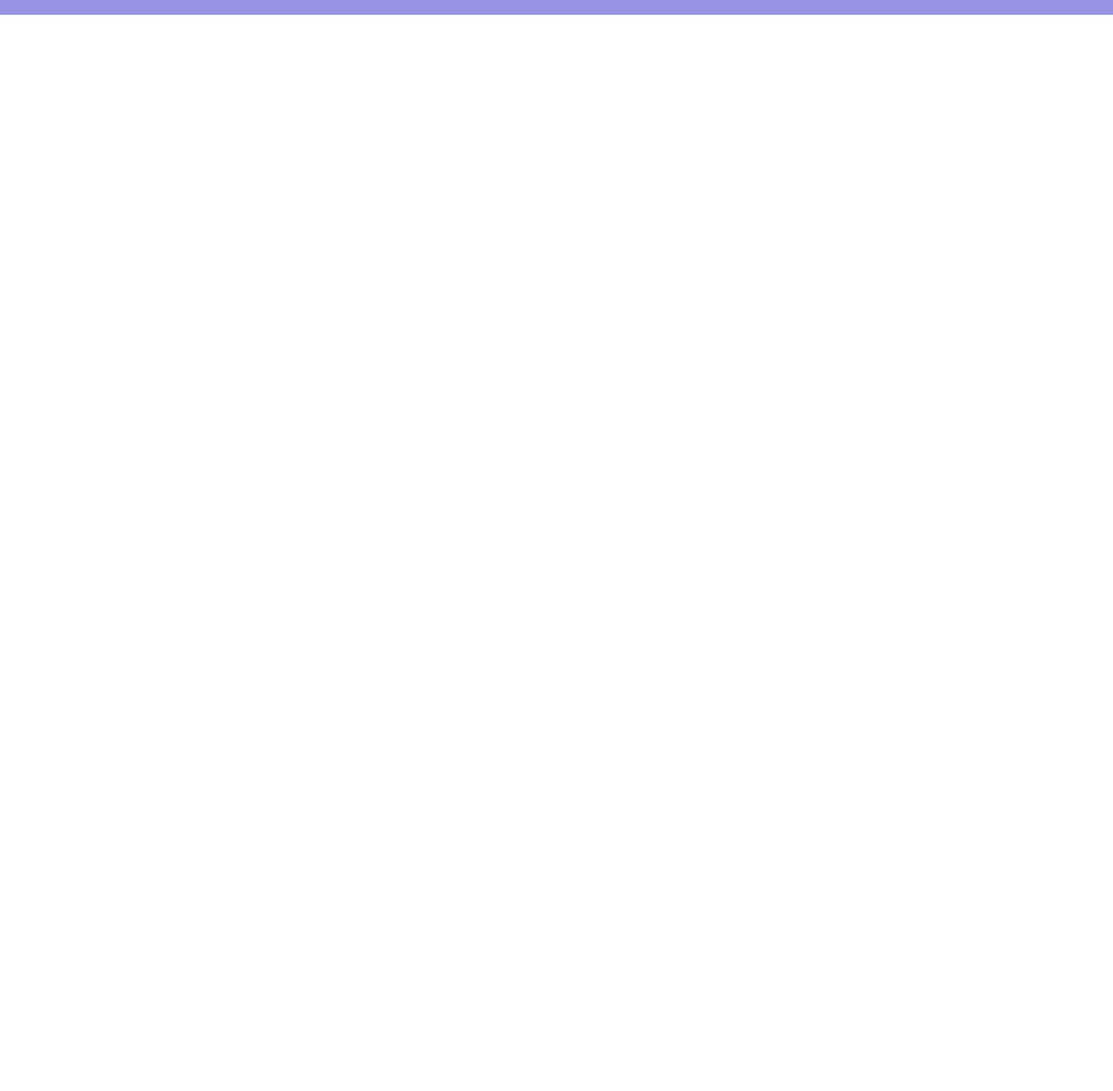
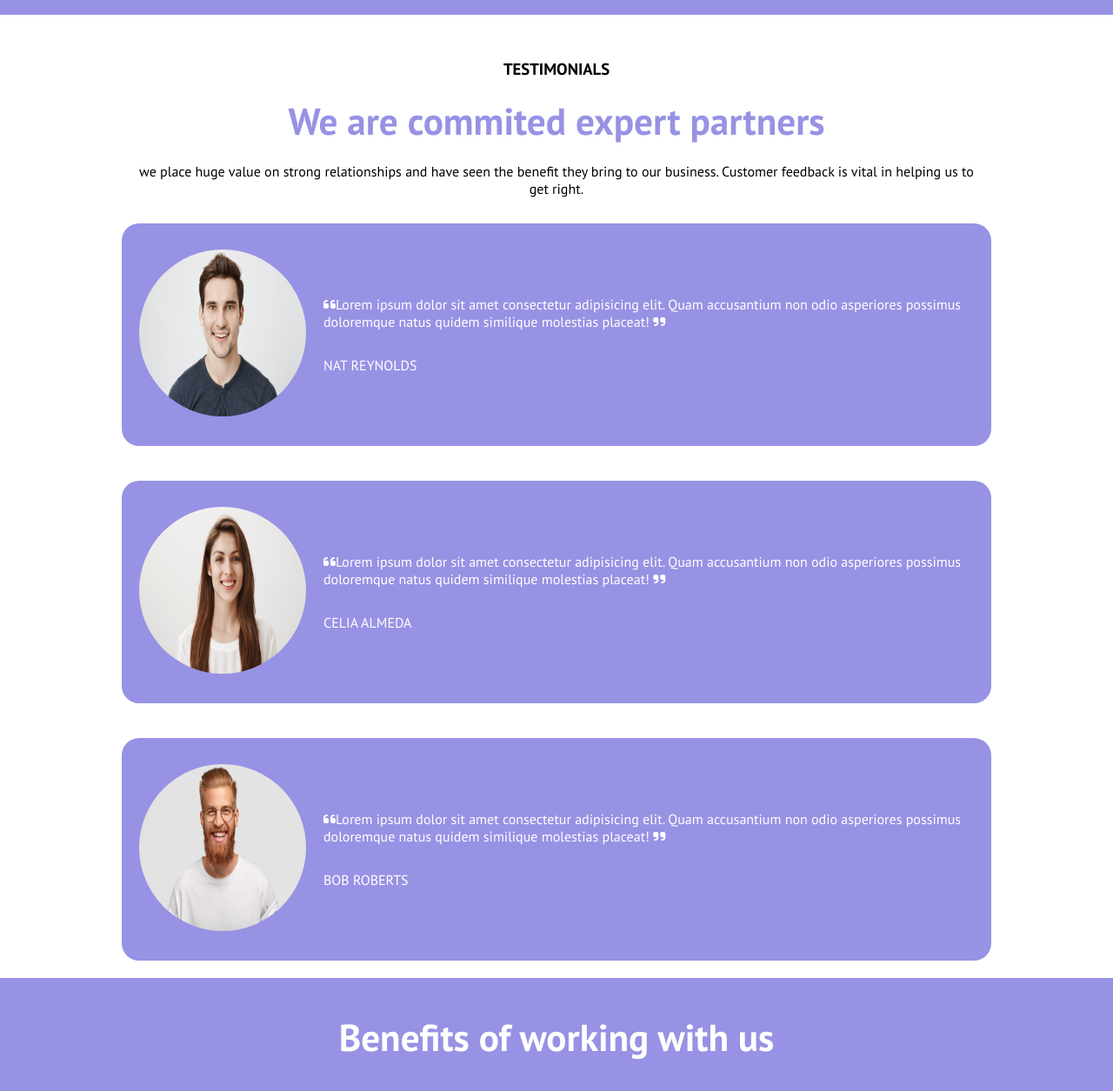
Before and after one commit to Riccardo-Mauri/htmlcss-responsive-layout, a plain HTML site: page index.html in a window 1280 px wide. Shown: the part 1405-2660 px from the top of the page at 87% size. Before the commit the page ends 1422 px from the top, so only its background shows below. Drawn offline with Linux system fonts and the light colour scheme.

Commit message:
layout sezione 3-4 fatte sempre desktop

```diff
--- a/css/style.css
+++ b/css/style.css
@@ -61,6 +61,10 @@ nav >ul >li >a{
 /*
 MAIN
 */
+
+/*
+SEZIONE INTRO
+*/
 #intro-section{
     margin-top: 50px;
 }
@@ -74,14 +78,16 @@ MAIN
 }
 .my-col{
     width: calc((100% / 3) - 20px);
-    margin-left: 20px;
-    margin-left: 20px;
+    margin-left: 10px;
+    margin-right: 10px;
     margin-bottom: 20px;
     min-height: 300px;
     background-color:#B5DDFF ;
     border-radius: 20px;
 }
-
+/*
+SEZIONE PIANIFICAZIONE
+*/
 
 #section-of-plans{
     background-color: #9792E4;
@@ -109,10 +115,6 @@ MAIN
 .plan-container-sx >p{
     color: white;
 }
-
-
-
-
 
 .plan-dx-card{
     display: flex;
@@ -152,3 +154,88 @@ MAIN
     text-align: center;
 
 }
+
+/*
+SEZIONE CARTE PERSONALI
+*/
+.my-row-1-4{
+    display: flex;
+    flex-wrap: wrap;
+}
+.my-col-1-4{
+    display: flex;
+    align-items: center;
+    margin-top: 20px;
+    margin-bottom: 20px;
+    padding: 10px 20px 10px;
+    width:100%;
+    min-height: 200px;
+    background-color: #9792E4;
+    border-radius: 20px;
+    color: white;
+}
+.my-col-1-4-testimonials{
+    text-align: center;
+    width:100%;
+    min-height: 200px;
+    padding: 30px 20px 10px;
+}
+.my-col-1-4-testimonials >*{
+    padding-top: 20px;
+}
+.my-col-1-4-testimonials >h1{
+    font-size: 2.7rem;
+    color:#9792E4;
+}
+.personal-img{
+    padding-top: 20px;
+    padding-bottom: 20px;
+    width:20%;
+
+}
+.personal-img >img{
+    width: 192px;
+    height: 192px;
+    border-radius: 50%;
+}
+.personal-info{
+    width: 80%;
+    padding-left: 20px;
+    padding-right: 10px;
+
+}
+.info-name{
+    padding-top: 30px;
+}
+
+
+/*
+SEZIONE FEATURE
+*/
+
+#feature-container{
+    background-color: #9792E4;
+}
+.my-row-1-6{
+    display: flex;
+    flex-wrap: wrap;
+
+}
+.my-col-1-6{
+    width: calc((100% / 3) - 40px);
+    margin-top: 40px;
+    margin-left: 20px;
+    margin-right: 20px;
+    margin-bottom: 40px;
+    background-color: white;
+    border-radius: 20px;
+    min-height: 300px;
+}
+.title-of-features >h1{
+    padding-top: 40px;
+    padding-bottom: 20px;
+    color: white;
+    text-align: center;
+    font-size: 2.7rem;
+
+}
--- a/index.html
+++ b/index.html
@@ -96,12 +96,62 @@
         </section><!--SEZIONE PIANIFICAZIONE COMPLETATA-->
         <section><!--TERZA SEZIONE CON CARTE DI PRESENTAZIONE-->
             <div class="container">
-                <h3></h3>
-                <h1></h1>
-                <p></p>
+                <div class="my-row-1-4">
+                    <div class="my-col-1-4-testimonials">
+
+                        <h3>TESTIMONIALS</h3>
+                        <h1>We are commited expert partners</h1>
+                        <p>we place huge value on strong relationships and have seen the benefit they bring to our
+                            business. Customer feedback is vital in helping us to get right.</p>
+                    </div>
+                    <div class="my-col-1-4">
+                        <div class="personal-img"><img src="./img/testimonial1.jpg" alt=""></div>
+                        <div class="personal-info">
+                            <p><i class="fa-solid fa-quote-left"></i>Lorem ipsum dolor sit amet consectetur adipisicing
+                                elit. Quam accusantium non odio asperiores possimus doloremque natus quidem similique
+                                molestias placeat! <span><i class="fa-solid fa-quote-right"></i></span></p>
+                            <p class="info-name">NAT REYNOLDS</p>
+                        </div>
+
+                    </div>
+                    <div class="my-col-1-4">
+                        <div class="personal-img"><img src="./img/testimonial2.jpg" alt=""></div>
+                        <div class="personal-info">
+                            <p><i class="fa-solid fa-quote-left"></i>Lorem ipsum dolor sit amet consectetur adipisicing
+                                elit. Quam accusantium non odio asperiores possimus doloremque natus quidem similique
+                                molestias placeat! <span><i class="fa-solid fa-quote-right"></i></span></p>
+                            <p class="info-name">CELIA ALMEDA</p>
+                        </div>
+
+                    </div>
+                    <div class="my-col-1-4">
+                        <div class="personal-img"><img src="./img/testimonial3.jpg" alt=""></div>
+                        <div class="personal-info">
+                            <p><i class="fa-solid fa-quote-left"></i>Lorem ipsum dolor sit amet consectetur adipisicing
+                                elit. Quam accusantium non odio asperiores possimus doloremque natus quidem similique
+                                molestias placeat! <span><i class="fa-solid fa-quote-right"></i></span></p>
+                            <p class="info-name">BOB ROBERTS</p>
+                        </div>
+
+                    </div>
+                </div>
+
 
             </div>
-        </section>
+        </section><!--FINE SEZIONE CON CARTE DI PRESENTAZIONE-->
+        <section id="feature-container">
+            <div class="container">
+                <div class="title-of-features"><h1>Benefits of working with us</h1></div>
+                <div class="my-row-1-6">
+                    <div class="my-col-1-6"></div>
+                    <div class="my-col-1-6"></div>
+                    <div class="my-col-1-6"></div>
+                    <div class="my-col-1-6"></div>
+                    <div class="my-col-1-6"></div>
+                    <div class="my-col-1-6"></div>
+                </div>
+            </div>
+        </section><!--FINE SEZIONE CON CARTE DI PRSENTAZIONE-->
     </main>
 </body>
 
```
